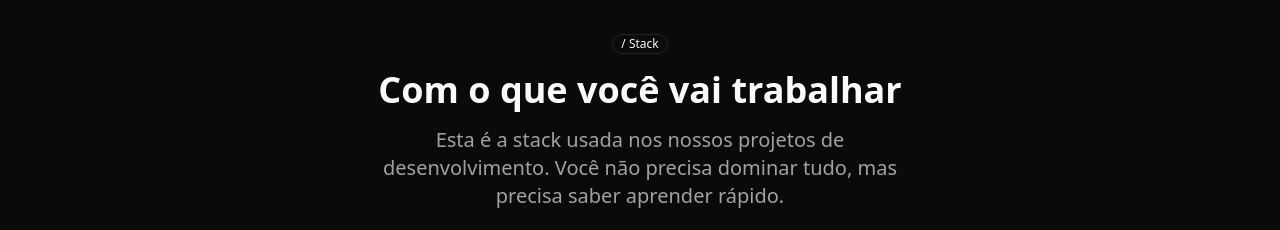
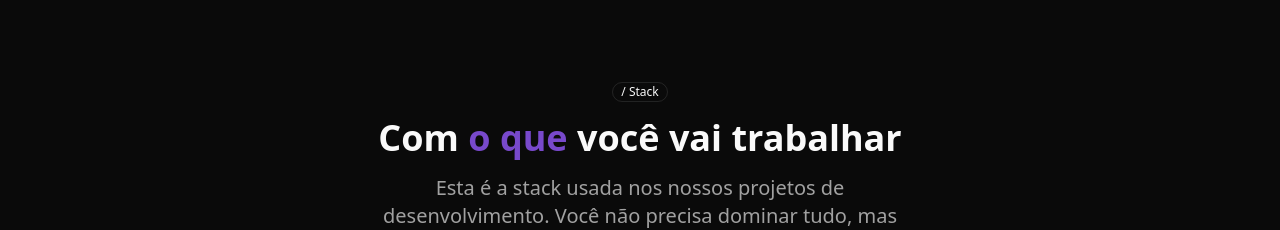
Before and after one commit to WizeCode/WC-Institucional, a Next.js app: page /trabalhe-conosco in a window 1280 px wide. Shown: the part 2919-3149 px from the top of the page. Built offline with nearby package versions, Linux system fonts and the light colour scheme; a web font is replaced by a local one.

Commit message:
feat: aplica destaque nos titulos de formulario e ajusta espacamento do bento grid
Titulo do FormPage passa a ser string processada por rich(), permitindo
marcar destaque com *texto* no .data.ts.

```diff
--- a/app/trabalhe-conosco/trabalhe-conosco.data.ts
+++ b/app/trabalhe-conosco/trabalhe-conosco.data.ts
@@ -125,7 +125,7 @@ export const trabalheConosco = {
 
     stack: {
         badge: "/ Stack",
-        title: "Com o que você vai trabalhar",
+        title: "Com *o que* você vai trabalhar",
         description:
             "Esta é a stack usada nos nossos projetos de desenvolvimento. Você não precisa dominar tudo, mas precisa saber aprender rápido.",
         groups: [
@@ -269,7 +269,7 @@ export const trabalheConosco = {
     },
 
     form: {
-        title: "Vamos começar?",
+        title: "*Vamos* começar?",
         description:
             "Não temos vaga aberta neste momento, e é justamente por isso que queremos conhecer seu perfil antes. Cadastre seu perfil e falamos com você quando surgir um projeto alinhado ao seu momento.",
     },
--- a/components/sections/bento-grid.tsx
+++ b/components/sections/bento-grid.tsx
@@ -105,7 +105,7 @@ const BentoGrid = ({
     items,
 }: BentoGridProps) => {
     return (
-        <div className="flex flex-col">
+        <div className="flex flex-col gap-8 lg:gap-12">
             <div className="mx-auto flex max-w-xl flex-col justify-center gap-4 text-center">
                 {badge && (
                     <Badge className="mx-auto" variant={badgeVariant}>
--- a/components/templates/form-page.tsx
+++ b/components/templates/form-page.tsx
@@ -1,7 +1,8 @@
 import React from "react"
+import { rich } from "@/lib/text"
 
 interface FormPageProps {
-    title: React.ReactNode
+    title: string
     description: React.ReactNode
     aside?: React.ReactNode
     headingLevel?: "h1" | "h2"
@@ -26,7 +27,7 @@ const FormPage = ({
         <div className="flex flex-col lg:flex-row lg:gap-20">
             <div className="mb-8 flex flex-1 flex-col gap-2 text-start">
                 <Heading className="text-2xl font-bold text-pretty lg:text-3xl xl:text-4xl">
-                    {title}
+                    {rich(title)}
                 </Heading>
                 <p className="mb-4 text-lg text-muted-foreground lg:text-xl">
                     {description}
```
